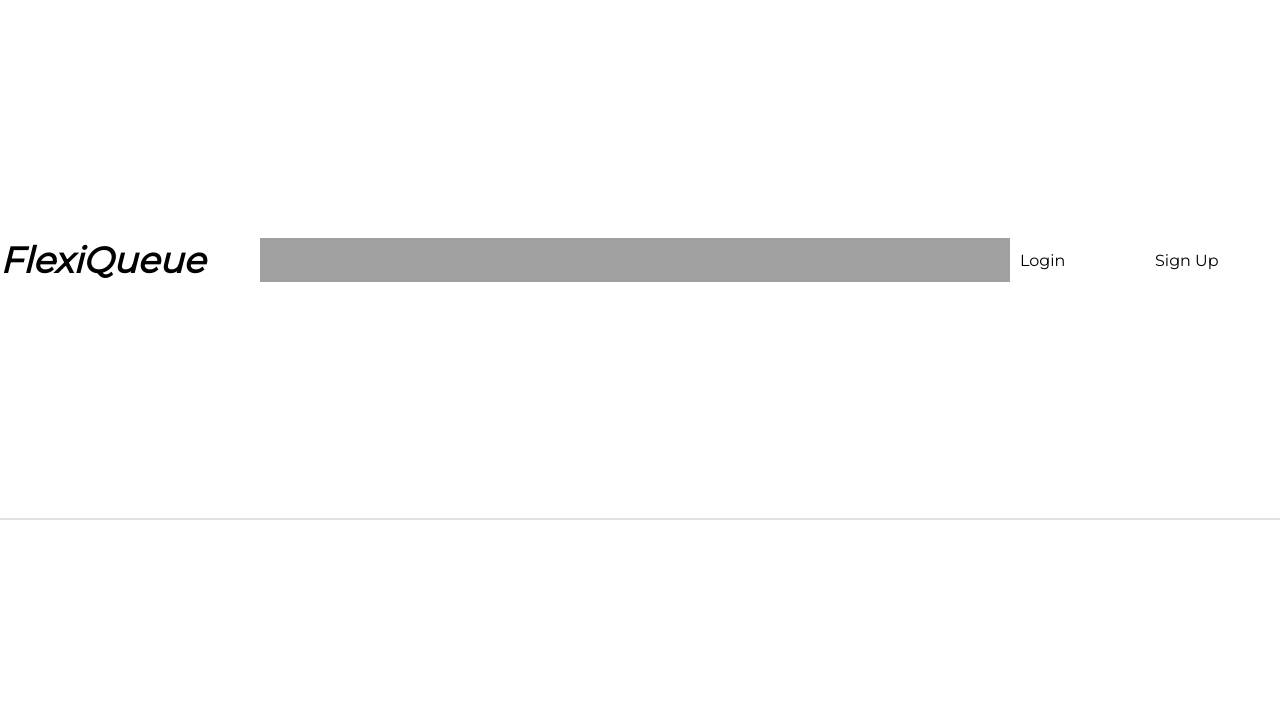
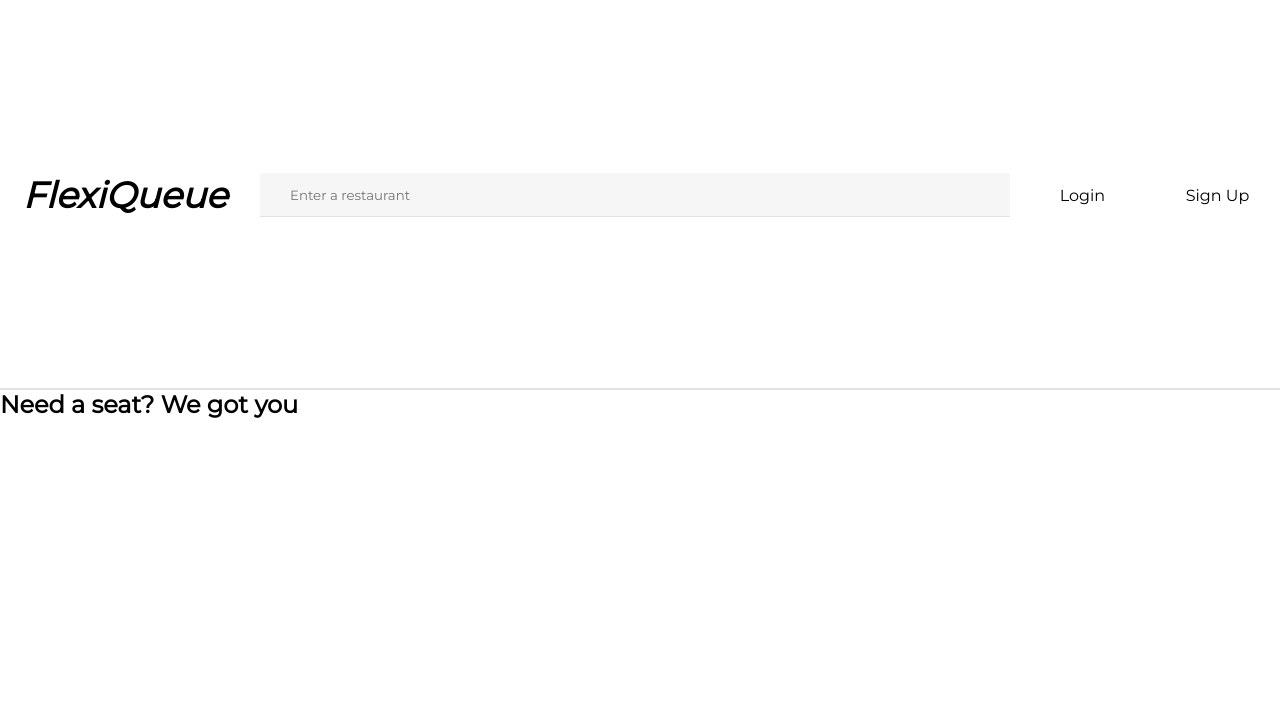
Before and after one commit to jamescai0/FlexiQueue, a Flask app: page / in a window 1280 px wide. Shown: the top 719 px of the page. Before the commit the page ends 520 px from the top, so only its background shows below. Run offline with Flask 2, Linux system fonts and the light colour scheme.

Commit message:
Commit to merge

```diff
--- /dev/null
+++ b/index.js
@@ -0,0 +1,11 @@
+
+window.onscroll = function () {
+    var navbar = document.getElementById("navbar");
+    var sticky = navbar.offsetTop;
+
+    if (window.pageYOffset >= sticky) {
+        navbar.classList.add("sticky");
+    } else {
+        navbar.classList.remove("sticky");
+    }
+}
--- a/templates/assets/index.css
+++ b/templates/assets/index.css
@@ -8,26 +8,32 @@
   }
 
   html, body {
-	height: 100%;
+	height: 1000vh;
   }
 
-  header{
+  #navbar{
 	box-shadow: rgb(226, 226, 226) 0px -2px 0px inset;
-	height: 20vh;
+	height: 15vh;
 	width: 100%;
 	position: relative;
   }
 
+  .sticky {
+	position: fixed;
+	top: 0;
+	width: 100%;
+  }
 ul{
 	display:grid;
 	grid-template-columns: 1fr 3fr 0.5fr 0.5fr;
 	grid-column-gap: 10px;
 	width: 100%;
 	list-style: none;
+	align-items:center;
+	text-align: center;
 	position: absolute;
 	top:50%;
 	transform: translateY(-50%);
-	align-items:center;
 }
 
 #home{
@@ -41,13 +47,15 @@
 #search{
 	grid-column: 2/3;
 	height: 100%;
-	background-color:rgb(160, 160, 160);
 }
-#search > div{
-	position: relative;
-}
-#search > div > span{
-	position: absolute;
+
+#search > input{
+	background-color:#F6F6F6;
+	width: 100%;
+	height:100%;
+	border: none;
+	padding-left: 30px;
+	box-shadow: inset 0px -1px 0px #E2E2E2;
 }
 
 #login{
--- a/templates/index.html
+++ b/templates/index.html
@@ -4,6 +4,8 @@
   <meta charset="utf-8">
 
   <title>FlexiQueue</title>
+
+  <script src="index.js"></script>
 
   <link rel="preconnect" href="https://fonts.gstatic.com">
   <link href="https://fonts.googleapis.com/css2?family=Montserrat&display=swap" rel="stylesheet">
@@ -13,24 +15,23 @@
 </head>
 
 <body>
-  <header>
+  <header id="navbar">
     <ul>
       <li id="home">FlexiQueue</li>
       <li id="search">
-        <div><span>Enter a restaurant</span></div>
+        <input type="text" placeholder="Enter a restaurant"></input>
       </li>
       <li id="login">Login</li>
       <li id="signup">Sign Up</li>
     </ul>
-
   </header>
 
-  <section>
+  <section id="landing">
+    <div>
+      <h1>Need a seat? We got you</h1>
+    </div>
+  </section>
 
-  </section>
-  <footer>
-
-  </footer>
 </body>
 
 </html>
```
